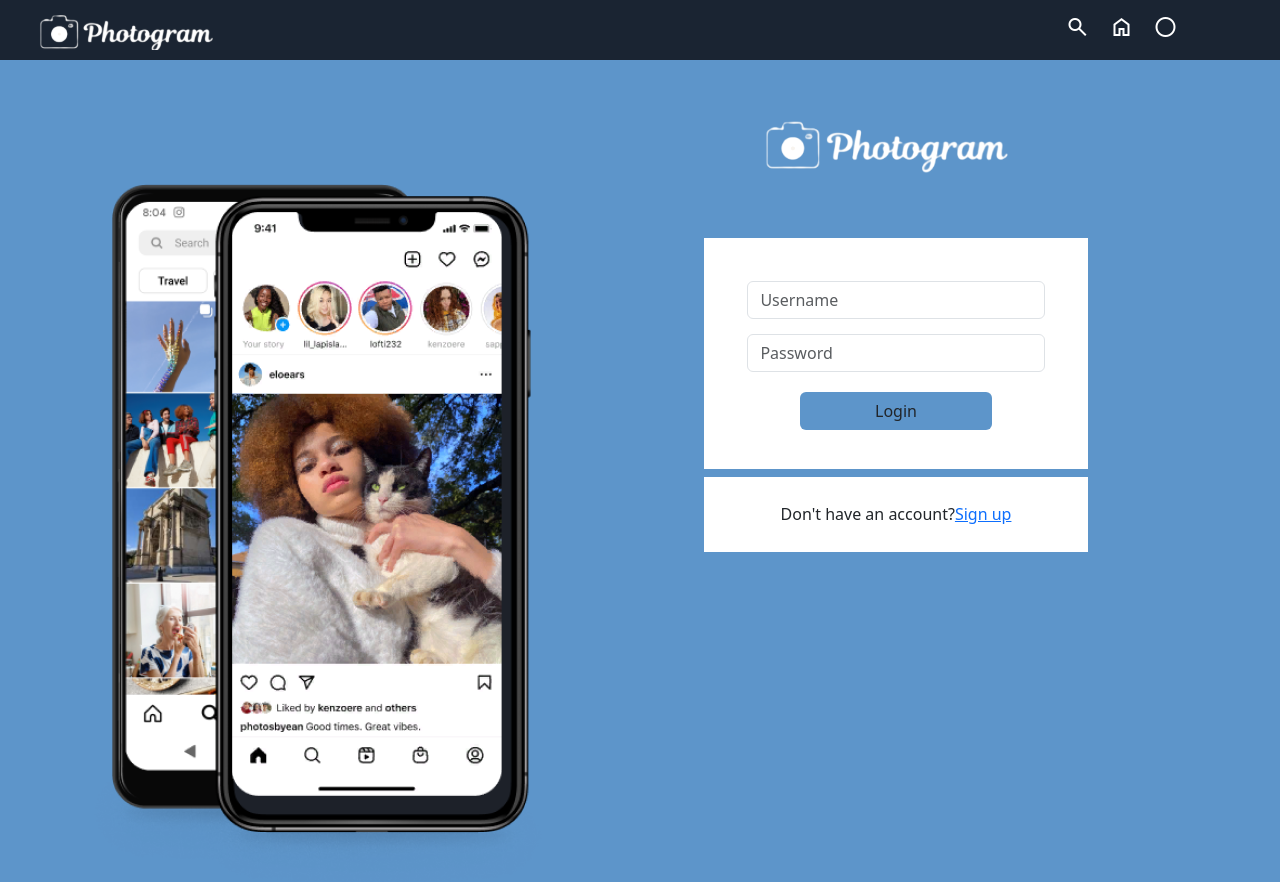
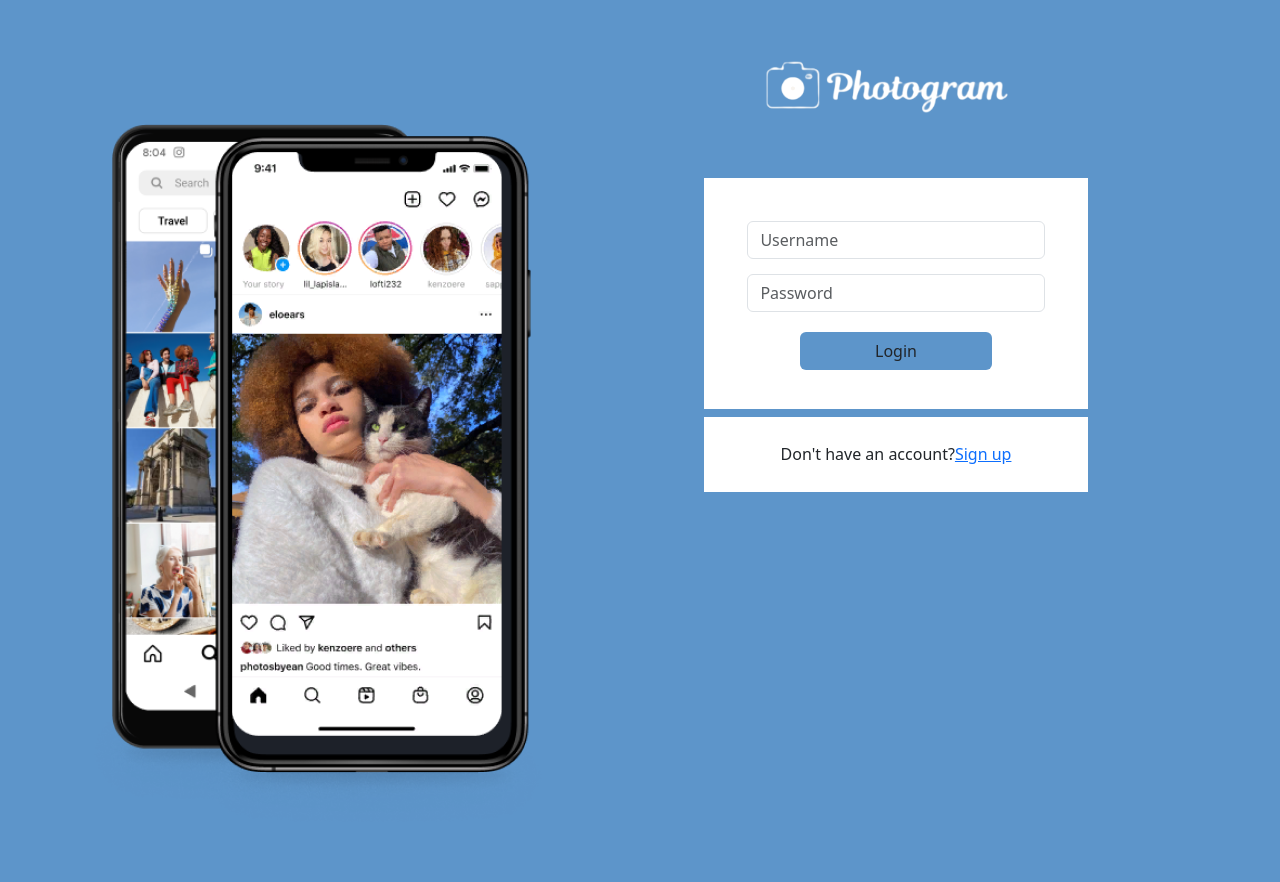
Before and after one commit to Mark500-lang/-photogram-frontend, a React (Create React App) app: page / in a window 1280 px wide. Shown: the top 882 px of the page. Built offline with nearby package versions, Linux system fonts and the light colour scheme.

Commit message:
login router

```diff
--- a/src/App.js
+++ b/src/App.js
@@ -1,28 +1,31 @@
 import React from 'react';
 import { BrowserRouter, Route, Routes } from "react-router-dom";
 import Header from './components/Header';
-import LoginSignup from './components/login/LoginSignup';
 import Profile from './components/Profile';
 import CreatePost from './components/CreatePost';
 import EditProfile from './components/EditProfile';
 import Search from './components/Search';
 import Feed from './components/Feed';
+import LoginSignup from './components/login/LoginSignup';
+
 
 function App() {
   return (
     <BrowserRouter>
       <Routes >
-            <Route path="/" element={<Header/>}>
-            <Route path='/search' element={<Search/>}/>
-            <Route index element={<LoginSignup/>}/>
-            <Route path='/profile' element={<Profile/>}/>
-            <Route path="/profile/create-post" element={<CreatePost/>} />
-            <Route path="/profile/edit-profile" element={<EditProfile/>} />
+            <Route index path='/' element={<LoginSignup/>}/>
+            <Route path="/home" element={<Header/>}>
+            <Route index element={<Feed/>}/>
+            <Route path='/home/search' element={<Search/>}/>
+            <Route path='/home/profile' element={<Profile/>}/>
+            <Route path="/home/profile/create-post" element={<CreatePost/>} />
+            <Route path="/home/profile/edit-profile" element={<EditProfile/>} />
             </Route >
-          </Routes>
+      </Routes>
     </BrowserRouter>
   );
 }
 
 export default App;
-/*Feed*/
+/*Feed
+*/
--- a/src/components/Header.jsx
+++ b/src/components/Header.jsx
@@ -11,17 +11,17 @@ function Header(){
             </div>
             <ul className="navbar__list">
                 <li>
-                    <NavLink className="nav-link" to='/search'>
+                    <NavLink className="nav-link" to='/home/search'>
                         <span className="material-symbols-outlined">search</span>
                     </NavLink>
                 </li>
                 <li>
-                    <NavLink className="nav-link" to='/'>
+                    <NavLink className="nav-link" to='/home'>
                         <span className="material-symbols-outlined">home</span>
                     </NavLink>
                 </li>
                 <li>
-                    <NavLink className="nav-link" to='/profile'>
+                    <NavLink className="nav-link" to='/home/profile'>
                         <span className="material-symbols-outlined">radio_button_unchecked</span>
                     </NavLink>
                 </li>
--- a/src/components/Profile.jsx
+++ b/src/components/Profile.jsx
@@ -61,13 +61,13 @@ function Profile(){
 
                         })
                     }
-                    <Link className="nav-link" to='/profile/edit-profile'>
+                    <Link className="nav-link" to='/home/profile/edit-profile'>
                         <span><button>Edit Profile</button></span>
                     </Link>
                 </div>
             </div>
             <div className="add_button">
-                <Link className="nav-link" to='/profile/create-post'>
+                <Link className="nav-link" to='/home/profile/create-post'>
                     <span className="material-symbols-outlined">add_circle</span>
                 </Link>
             </div>
--- a/src/components/login/Login.jsx
+++ b/src/components/login/Login.jsx
@@ -1,4 +1,5 @@
 import React, { useState } from "react";
+import { Link } from "react-router-dom";
 
 function Login({setIsLoginPage, isLoginPage}){
 
@@ -50,7 +51,9 @@ function Login({setIsLoginPage, isLoginPage}){
                         <div className="overlap-text">
                             <input name='password' type="password" placeholder="Password" value={formData.password} onChange={handleOnChange} className="form-control" />
                         </div>
-                        <button type="button" className="btn">Login</button>
+                        <Link to='/home'>
+                            <button type="button" className="btn">Login</button>
+                        </Link>
                 </form>
             </div>
             <div className="sub-content">
--- a/src/components/login/Signup.jsx
+++ b/src/components/login/Signup.jsx
@@ -1,4 +1,5 @@
 import React from "react";
+import { Link } from "react-router-dom";
 
 function Signup({setIsLoginPage}){
 
@@ -27,7 +28,9 @@ function Signup({setIsLoginPage}){
                         <div>
                             <input type="password" placeholder="Password" className="form-control"/>
                         </div>
-                        <button type="submit" className="btn" >Signup</button>
+                        <Link to='/home'>
+                            <button type="submit" className="btn" >Signup</button>
+                        </Link>
                 </form>
                 <div className="sub-signup">
                         Have an account? <a href="" onClick={handleClick} >Log in</a>
```
